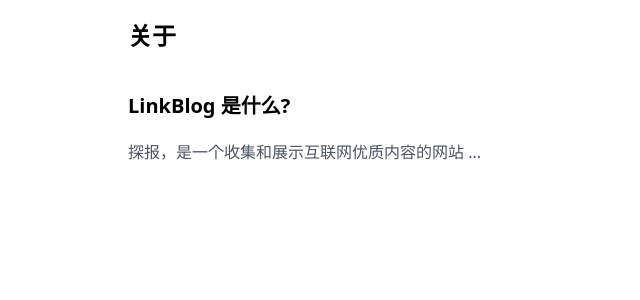
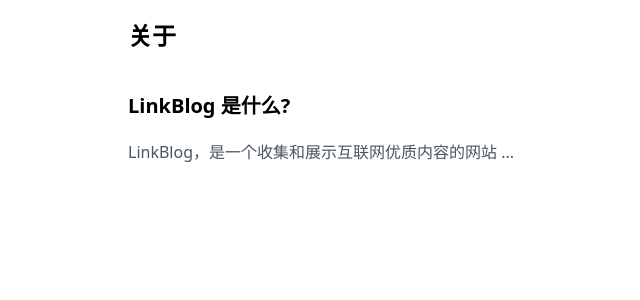
Before and after one commit to kaiqiangzhao/linkbook, a Nuxt app: page /about in a window 1280 px wide. Shown: the top 300 px of the page, without its empty margins (196-836 px from the left). Built offline with nearby package versions, Linux system fonts and the light colour scheme.

Commit message:
chore: change name

```diff
--- a/nuxt.config.js
+++ b/nuxt.config.js
@@ -1,7 +1,7 @@
 export default {
   // Global page headers: https://go.nuxtjs.dev/config-head
   head: {
-    title: '探报',
+    title: 'LinkBlog',
     htmlAttrs: {
       lang: 'en'
     },
--- a/pages/about.vue
+++ b/pages/about.vue
@@ -7,7 +7,7 @@
       <div class="py-5">
         <p class="text-xl font-semibold mb-5">LinkBlog 是什么?</p>
         <div class="text-base text-gray-600">
-          <p>探报，是一个收集和展示互联网优质内容的网站 ...</p>
+          <p>LinkBlog，是一个收集和展示互联网优质内容的网站 ...</p>
         </div>
       </div>
     </div>
```
